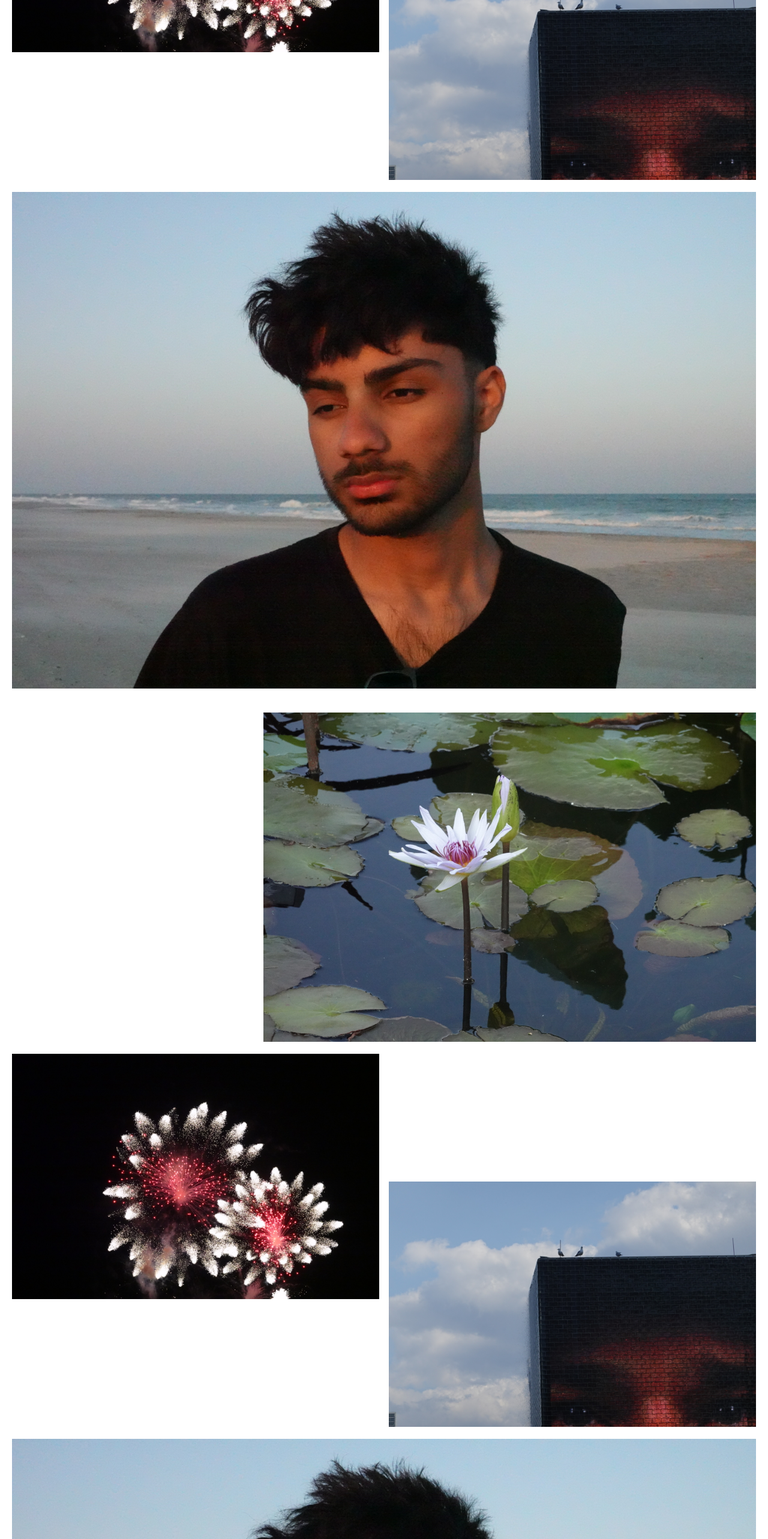
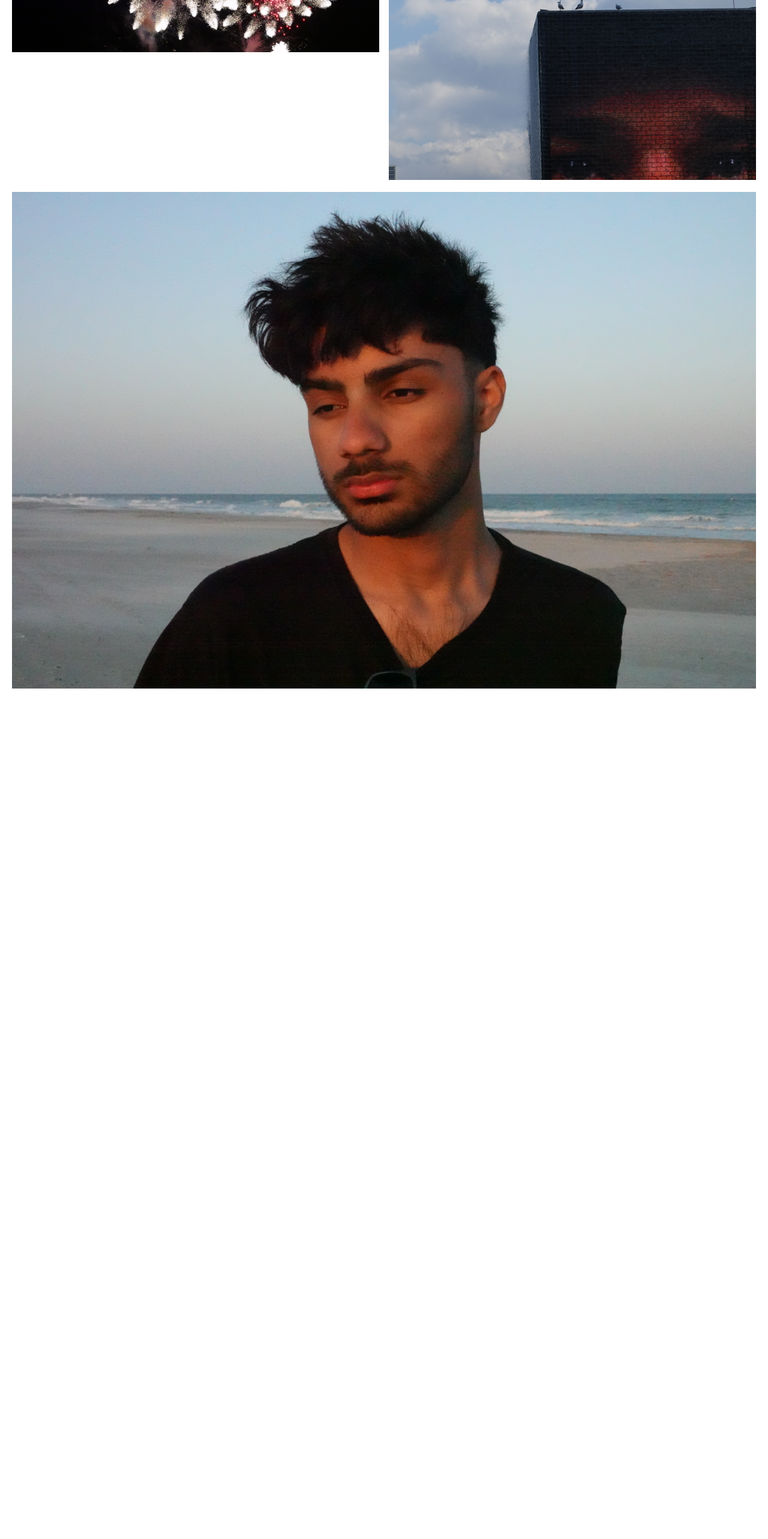
Before and after one commit to ridanaeeem/rida-photos, a Next.js app: page / in a window 1280 px wide. Shown: the part 743-3309 px from the top of the page at 60% size. After the commit the page ends 1911 px from the top, so only its background shows below. Built offline with nearby package versions, Linux system fonts and the light colour scheme.

Commit message:
add modals

```diff
--- a/app/page.tsx
+++ b/app/page.tsx
@@ -1,8 +1,40 @@
 "use client";
+import { useState } from "react";
 import Image from "next/image";
 import { motion } from "framer-motion";
+import PhotoThumbnail from "@/components/PhotoThumbnail";
+import PhotoModal from "@/components/PhotoModal";
+
+interface ModalData {
+	isOpen: boolean;
+	imageSrc: string;
+	imageAlt: string;
+	description: string;
+	camera: string;
+	stats: string;
+}
 
 export default function Home() {
+	const [modalData, setModalData] = useState<ModalData>({
+		isOpen: false,
+		imageSrc: "",
+		imageAlt: "",
+		description: "",
+		camera: "",
+		stats: "",
+	});
+
+	const closeModal = () => {
+		setModalData({
+			isOpen: false,
+			imageSrc: "",
+			imageAlt: "",
+			description: "",
+			camera: "",
+			stats: "",
+		});
+	};
+
 	const transitionLength = 1;
 
 	return (
@@ -14,6 +46,17 @@ export default function Home() {
 					<h2 className="text-2xl">Memories</h2>
 				</div>
 
+				<PhotoModal
+					isOpen={modalData.isOpen}
+					imageSrc={modalData.imageSrc}
+					imageAlt={modalData.imageAlt}
+					description={modalData.description}
+				/>
+
+				{modalData.isOpen ? (
+					<div className="fixed inset-0 z-10 bg-black bg-opacity-75" onClick={() => closeModal()}></div>
+				) : null}
+
 				<motion.div
 					initial={{ opacity: 0 }}
 					whileInView={{ opacity: 1 }}
@@ -22,7 +65,14 @@ export default function Home() {
 					}}>
 					<div className="grid grid-cols-3 gap-4 p-5 lg:grid-cols-6">
 						<div className="col-start-2 col-span-2 lg:col-start-4">
-							<img src="/waterLily.JPG" alt="water lily"></img>
+							<PhotoThumbnail
+								setModalData={setModalData}
+								src="/waterLily.JPG"
+								alt="water lily"
+								description="water lily"
+								camera="SONY DSC-RX100M6"
+								stats="f/11.0 • 1/4000 • 16.21mm • ISO12800"
+							/>
 						</div>
 					</div>
 				</motion.div>
@@ -35,10 +85,24 @@ export default function Home() {
 					}}>
 					<div className="grid grid-cols-4 grid-rows-3 gap-4 px-5">
 						<div className="col-span-2 row-start-1 row-span-2">
-							<img src="/fireworks.JPG" alt="water lily"></img>
+							<PhotoThumbnail
+								setModalData={setModalData}
+								src="/fireworks.JPG"
+								alt="fireworks"
+								description="fireworks"
+								camera="SONY DSC-RX100M6"
+								stats="f/11.0 • 1/4000 • 16.21mm • ISO12800"
+							/>
 						</div>
 						<div className="col-span-2 row-start-2 row-span-2">
-							<img src="/chicagoEyes.JPG" alt="water lily"></img>
+							<PhotoThumbnail
+								setModalData={setModalData}
+								src="/chicagoEyes.JPG"
+								alt="Chicago Eyes"
+								description="Chicago Eyes"
+								camera="SONY DSC-RX100M6"
+								stats="f/11.0 • 1/4000 • 16.21mm • ISO12800"
+							/>
 						</div>
 					</div>
 				</motion.div>
@@ -48,46 +112,16 @@ export default function Home() {
 					whileInView={{ opacity: 1 }}
 					transition={{
 						duration: transitionLength,
-					}}>
-					<img className="p-5" src="/haSunset.JPG" alt="water lily"></img>
-				</motion.div>
-
-				<motion.div
-					initial={{ opacity: 0 }}
-					whileInView={{ opacity: 1 }}
-					transition={{
-						duration: transitionLength,
-					}}>
-					<div className="grid grid-cols-3 gap-4 p-5">
-						<div className="col-start-2 col-span-2">
-							<img src="/waterLily.JPG" alt="water lily"></img>
-						</div>
-					</div>
-				</motion.div>
-
-				<motion.div
-					initial={{ opacity: 0 }}
-					whileInView={{ opacity: 1 }}
-					transition={{
-						duration: transitionLength,
-					}}>
-					<div className="grid grid-cols-4 grid-rows-3 gap-4 px-5">
-						<div className="col-span-2 row-start-1 row-span-2">
-							<img src="/fireworks.JPG" alt="water lily"></img>
-						</div>
-						<div className="col-span-2 row-start-2 row-span-2">
-							<img src="/chicagoEyes.JPG" alt="water lily"></img>
-						</div>
-					</div>
-				</motion.div>
-
-				<motion.div
-					initial={{ opacity: 0 }}
-					whileInView={{ opacity: 1 }}
-					transition={{
-						duration: transitionLength,
-					}}>
-					<img className="p-5" src="/haSunset.JPG" alt="water lily"></img>
+					}}
+					className="p-5">
+					<PhotoThumbnail
+						setModalData={setModalData}
+						src="/haSunset.JPG"
+						alt="Sunset"
+						description="Sunset"
+						camera="SONY DSC-RX100M6"
+						stats="f/11.0 • 1/4000 • 16.21mm • ISO12800"
+					/>
 				</motion.div>
 			</main>
 		</div>
--- /dev/null
+++ b/components/PhotoModal.tsx
@@ -0,0 +1,29 @@
+import React from "react";
+
+interface PhotoModalProps {
+	isOpen: boolean;
+	// onClose: () => void;
+	imageSrc: string;
+	imageAlt: string;
+	description: string;
+}
+
+const PhotoModal: React.FC<PhotoModalProps> = ({ isOpen, imageSrc, imageAlt, description }) => {
+	if (!isOpen) return null;
+
+	return (
+		<div className="fixed inset-0 z-50 m-60 flex items-center justify-center">
+			<div className="relative bg-white p-5 rounded-lg">
+				{/* <button
+					className="absolute p-2 top-2 right-1 text-2xl text-gray-500 hover:text-gray-800"
+					onClick={onClose}>
+					&times;
+				</button> */}
+				<img src={imageSrc} alt={imageAlt} className="w-full h-auto mb-4" />
+				<p className="text-lg">{description}</p>
+			</div>
+		</div>
+	);
+};
+
+export default PhotoModal;
--- /dev/null
+++ b/components/PhotoThumbnail.tsx
@@ -0,0 +1,41 @@
+function openModal(
+	setModalData: any,
+	imageSrc: string,
+	imageAlt: string,
+	description: string,
+	camera: string,
+	stats: string
+) {
+	setModalData({
+		isOpen: true,
+		imageSrc,
+		imageAlt,
+		description,
+		camera,
+		stats,
+	});
+}
+
+export default function PhotoThumbnail({
+	setModalData,
+	src,
+	alt,
+	description,
+	camera,
+	stats,
+}: {
+	setModalData: any;
+	src: string;
+	alt: string;
+	description: string;
+	camera: string;
+	stats: string;
+}) {
+	return (
+		<img
+			src={src}
+			alt={alt}
+			className="cursor-pointer"
+			onClick={() => openModal(setModalData, src, alt, description, camera, stats)}></img>
+	);
+}
```
